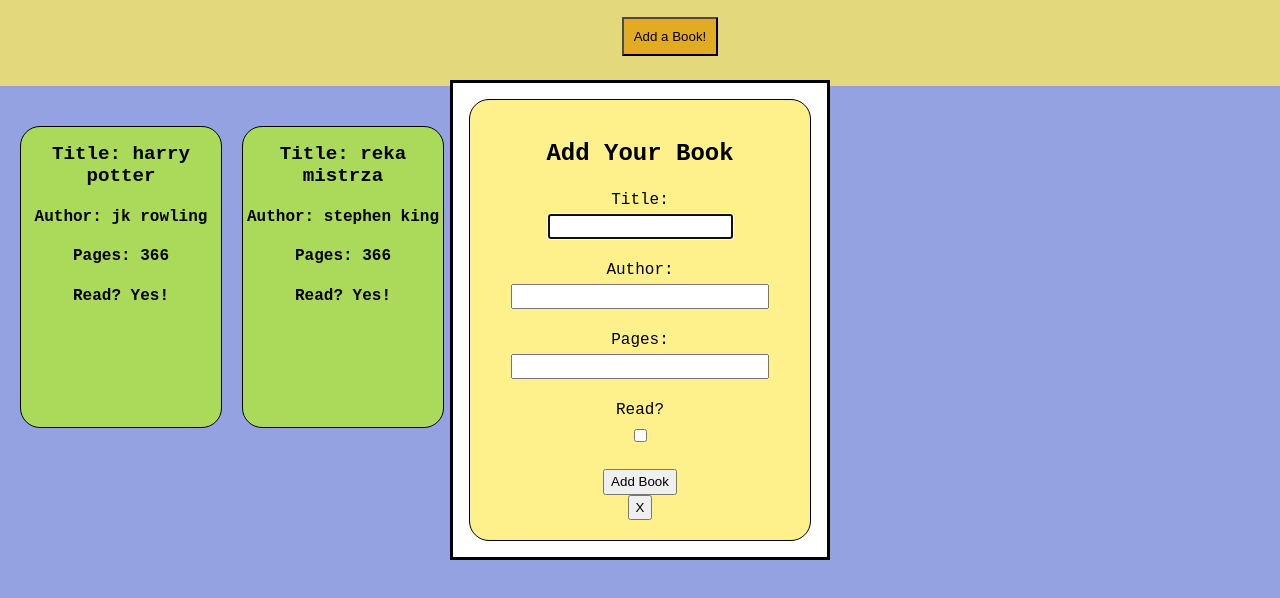
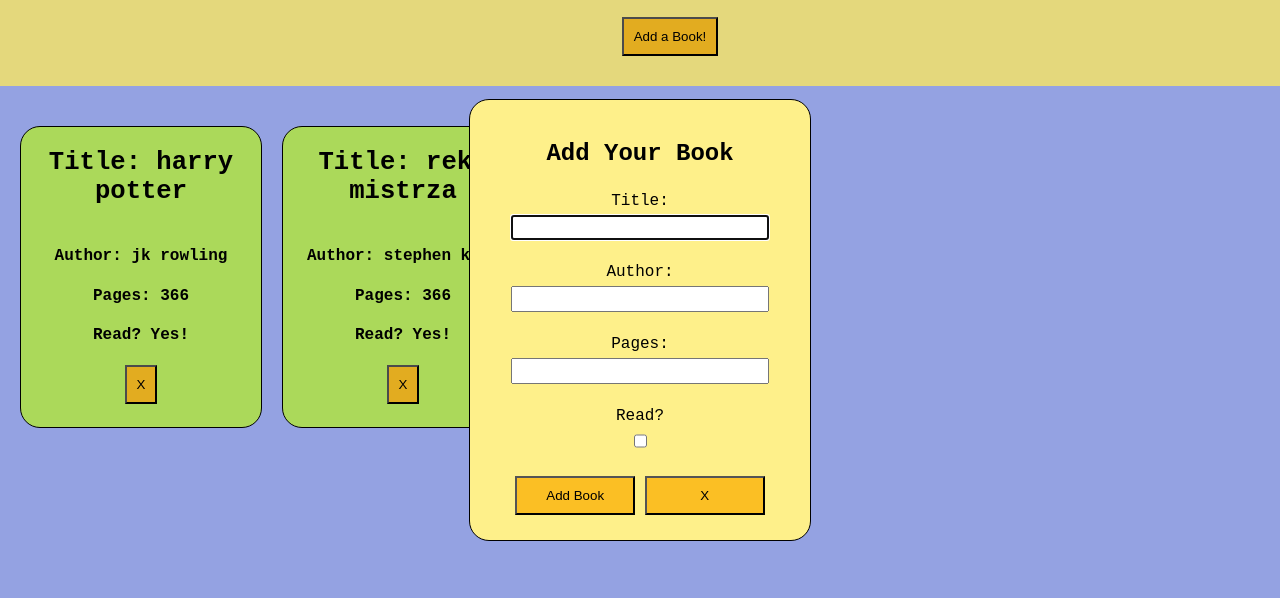
Before and after one commit to balszan/library-project, a plain HTML site: page index.html in a window 1280 px wide. Both pictures are taken after a click on the button "Add a Book!". Shown: the part 80-678 px from the top of the page. Drawn offline with Linux system fonts and the light colour scheme.

Commit message:
Add remove book functionality

```diff
--- a/index.html
+++ b/index.html
@@ -32,8 +32,10 @@
         <label for="read">Read?</label>
         <input type="checkbox" id="read"name="read"><br>
 
+        <div class="buttons">
         <button type="submit" class="submit">Add Book</button>
         <button type="button" class="cancel-button">X</button>
+        </div>
 
     </form>
 
--- a/scripts.js
+++ b/scripts.js
@@ -2,9 +2,10 @@ const myLibrary = [{title: "harry potter", author: "jk rowling", pages: 366, rea
 const addBookButton = document.querySelector("#addBook");
 const mainContent = document.querySelector(".main-content");
 const dialog = document.querySelector("dialog");
-const closeButton = document.querySelector(".cancel-button")
-const confirmButton = document.querySelector(".submit")
-const addBookForm = document.querySelector("#addBookForm")
+const closeButton = document.querySelector(".cancel-button");
+const confirmButton = document.querySelector(".submit");
+const addBookForm = document.querySelector("#addBookForm");
+
 
 function Book(title, author, pages, read) {
     this.title = title;
@@ -19,7 +20,8 @@ function addBookToLibrary() {
 
 function removeBookFromLibrary(book) {
     const indexOfBook = myLibrary.indexOf(book);
-    myLibrary.split(indexOfBook,1);
+    myLibrary.splice(indexOfBook,1);
+    generateLibrary();
 }
 
 function generateLibrary() {
@@ -49,6 +51,15 @@ function generateLibrary() {
         }
         card.appendChild(read);
 
+        card.setAttribute("data-id",myLibrary.indexOf(book));
+
+        const removeMeButton = document.createElement("button");
+        removeMeButton.classList.add("removeMeButton")
+        removeMeButton.innerText = "X";
+        removeMeButton.addEventListener("click", () => {
+            removeBookFromLibrary(book)
+        });
+        card.appendChild(removeMeButton);
 
         mainContent.appendChild(card);
     })
--- a/style.css
+++ b/style.css
@@ -31,14 +31,21 @@ body {
     border-radius: 20px;
     text-align: center;
     border: 1px solid black;
+    padding: 0 20px 0 20px;
 }
 
 .card h2 {
-    font-size: 1.2em;
+    font-size: 1.6em;
+    padding-bottom: 20px;
 }
 
 .card p {
     font-size: 0.8em;
+}
+
+dialog {
+    background-color: transparent;
+    border: none;
 }
 
 form {
@@ -52,12 +59,17 @@ form {
     display:grid;
 }
 
-.form button {
+form button {
     width: 120px;
     background-color: #fbbf24;
     padding: 10px;
 }
 
-.form #title, #author, #pages {
+form #title, #author, #pages {
     width: 250px;
 }
+
+.removeMeButton {
+    background-color: #fbbf24;
+    padding: 10px;
+}
```
